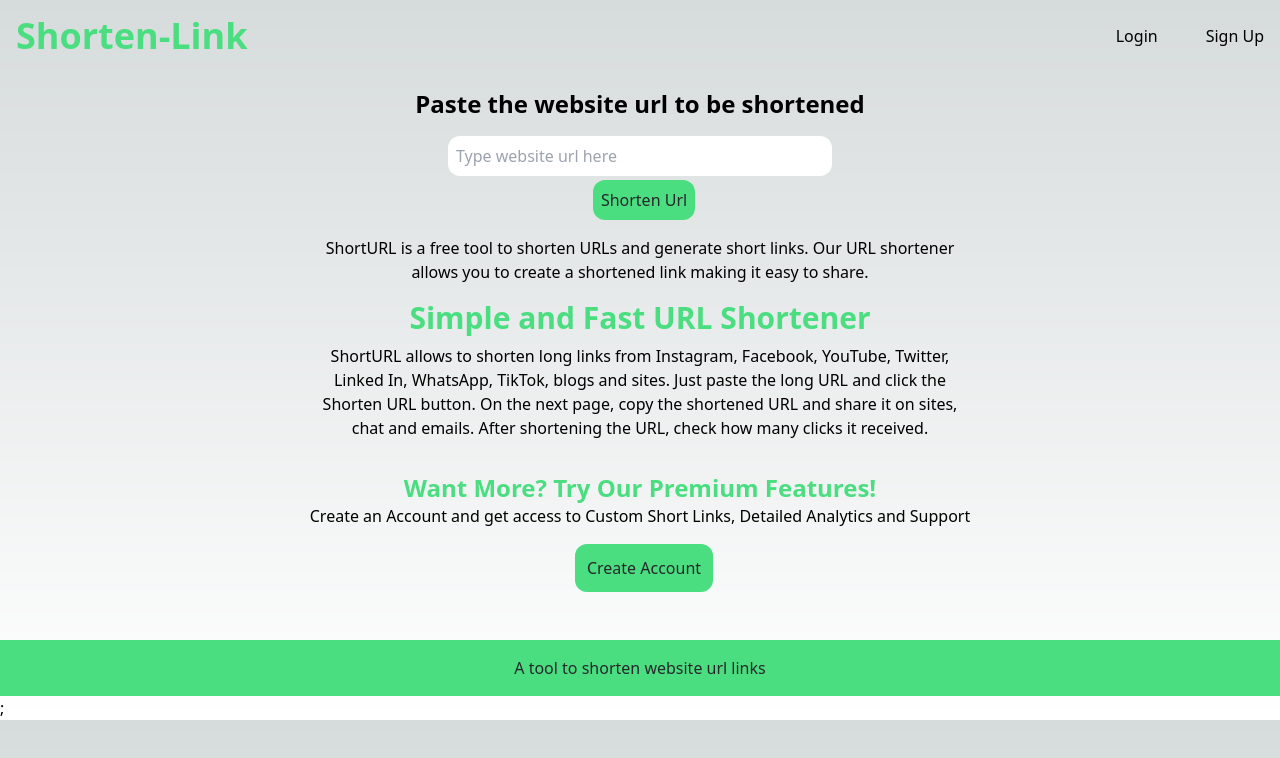
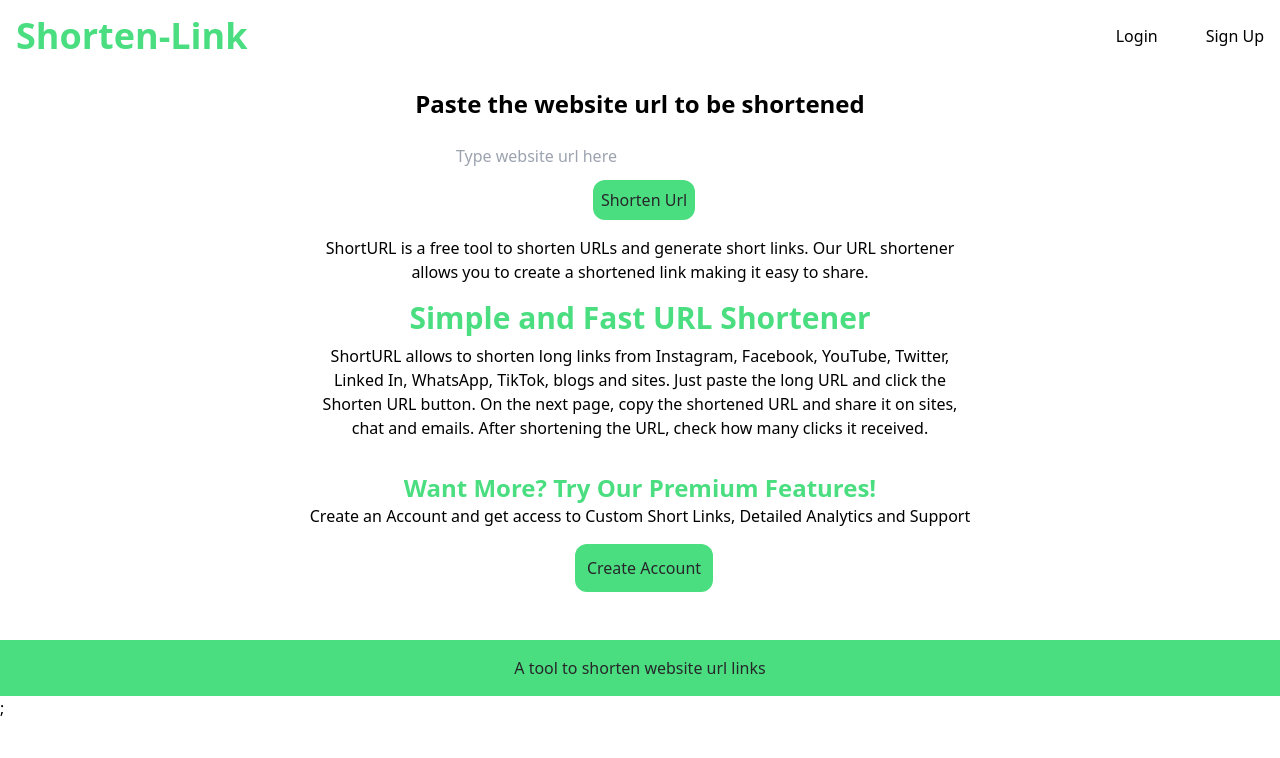
Before and after one commit to mannyIlupeju/urlShortener, a Next.js app in the folder urlshortenerapp/: page / in a window 1280 px wide. Shown: the top 758 px of the page. Built offline with nearby package versions, Linux system fonts and the light colour scheme.

Commit message:
deleted unnecessary styles

```diff
--- a/urlshortenerapp/src/pages/HomePage/index.tsx
+++ b/urlshortenerapp/src/pages/HomePage/index.tsx
@@ -13,6 +13,7 @@
 
     async function submitUrl() {
 
+        let data;
         setIsLoading(true)
 
         const response = await fetch('/api/urlShort/url-short', {
@@ -20,13 +21,12 @@
             headers: {
                 "Content-Type": "application/json"
             },
-            body: JSON.stringify({url: inputUrl})
+            body: JSON.stringify({url:inputUrl})
         })
 
-        let data;
+
         try{
          data = await response.json();
-         console.log(data)
          setMessage(data.message)
         } catch(error){
             console.error("Failed to parse response as JSON", error);
--- a/urlshortenerapp/src/styles/globals.css
+++ b/urlshortenerapp/src/styles/globals.css
@@ -1,33 +1,3 @@
 @tailwind base;
 @tailwind components;
 @tailwind utilities;
-
-:root {
-  --foreground-rgb: 0, 0, 0;
-  --background-start-rgb: 214, 219, 220;
-  --background-end-rgb: 255, 255, 255;
-}
-
-@media (prefers-color-scheme: dark) {
-  :root {
-    --foreground-rgb: 255, 255, 255;
-    --background-start-rgb: 0, 0, 0;
-    --background-end-rgb: 0, 0, 0;
-  }
-}
-
-body {
-  color: rgb(var(--foreground-rgb));
-  background: linear-gradient(
-      to bottom,
-      transparent,
-      rgb(var(--background-end-rgb))
-    )
-    rgb(var(--background-start-rgb));
-}
-
-@layer utilities {
-  .text-balance {
-    text-wrap: balance;
-  }
-}
```
